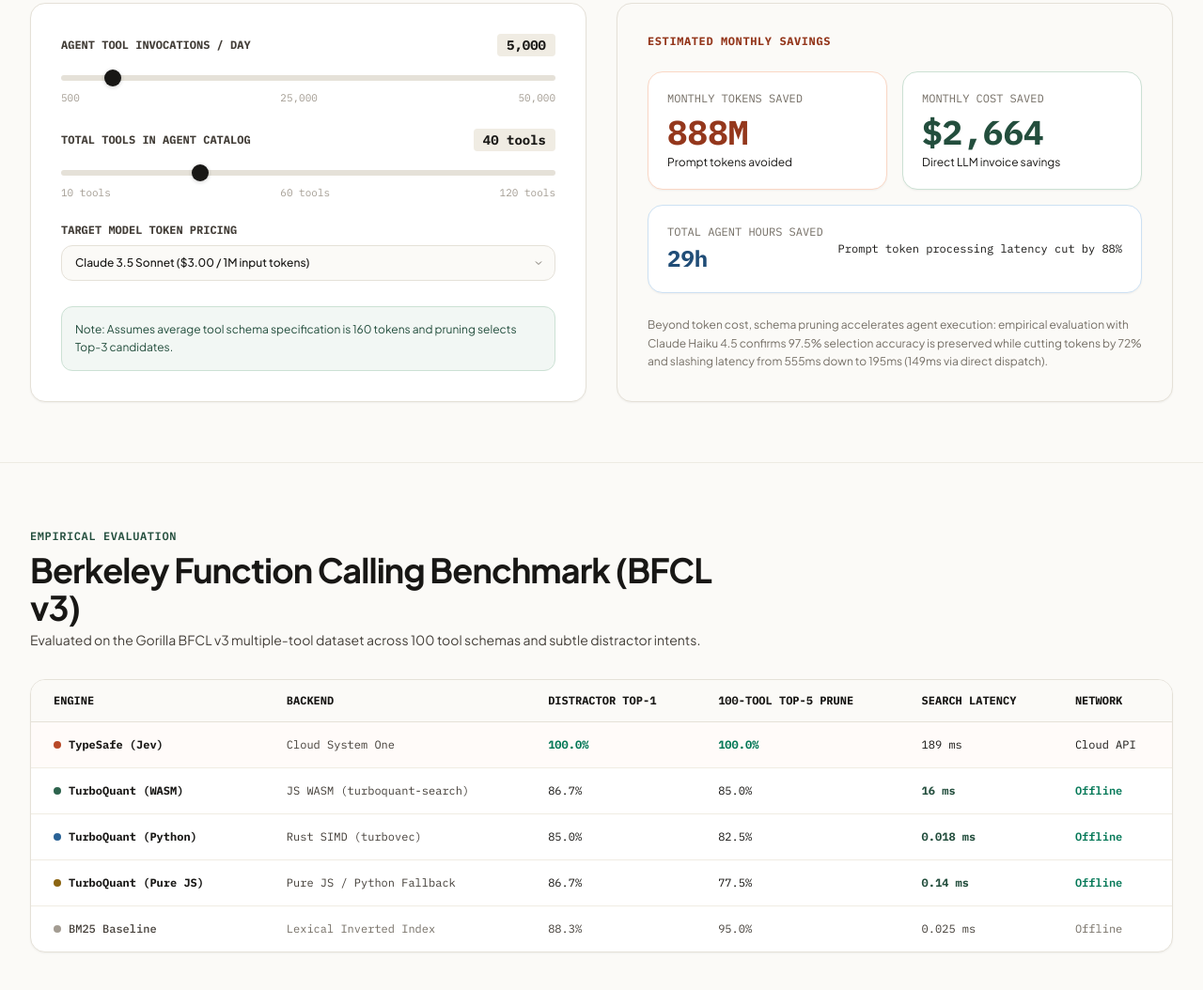
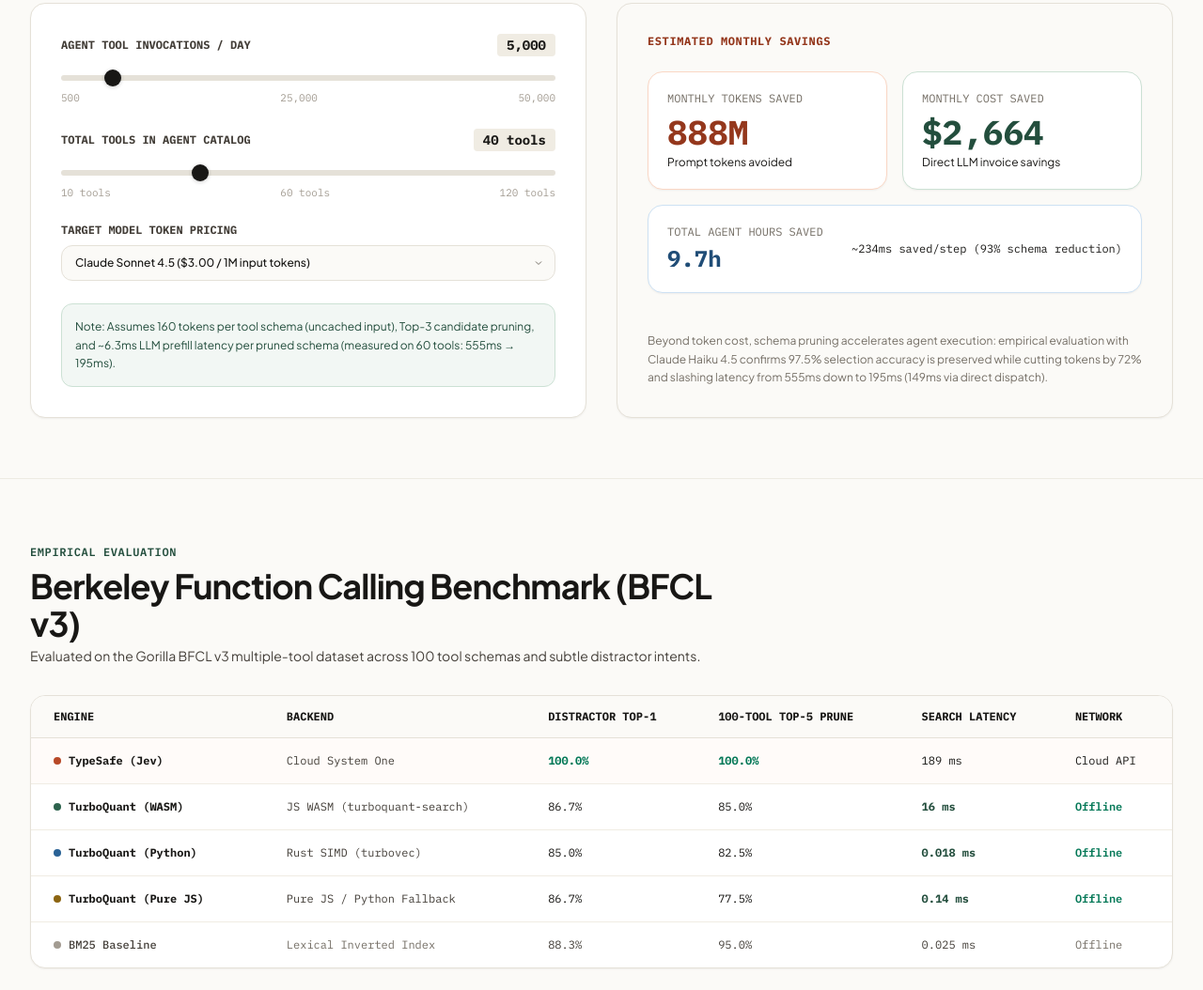
Before and after one commit to hemanth/tool-prune, a plain HTML site: page docs/index.html in a window 1280 px wide. Shown: the part 2352-3406 px from the top of the page at 94% size. Drawn offline with nearby package versions, Linux system fonts and the light colour scheme; a web font is replaced by a local one.

Commit message:
fix(playground): fix calculator pricing/latency scaling and add Qwen3.5 4B option

```diff
--- a/docs/index.html
+++ b/docs/index.html
@@ -426,11 +426,12 @@
           <label for="engine-selector" class="font-mono text-ink-700 font-medium text-xs">Engine:</label>
           <select id="engine-selector" class="px-2.5 py-1 rounded-lg bg-white border border-ink-200 text-xs font-mono font-medium text-ink-900 shadow-sm focus:outline-none focus:ring-2 focus:ring-peach-300">
             <option value="turboquant" selected>TurboQuant (0.4ms zero-dep heuristic)</option>
-            <option value="webml-kit">webml-kit / OpenJev WebGPU (MiniCPM5 2B / Qwen3 0.6B)</option>
+            <option value="webml-kit">webml-kit / SemIf WebGPU (Qwen3.5 4B / MiniCPM5 2B / Qwen3 0.6B)</option>
             <option value="typesafe">TypeSafe System One (Cloud API)</option>
           </select>
           <div id="webml-model-wrap" class="hidden items-center gap-1.5">
             <select id="webml-model-select" class="px-2 py-1 rounded-lg bg-white border border-ink-200 text-xs font-mono font-medium text-ink-800 focus:outline-none focus:ring-2 focus:ring-peach-300">
+              <option value="qwen3.5-4b">Qwen3.5 4B</option>
               <option value="minicpm5-2b" selected>MiniCPM5 2B</option>
               <option value="qwen3-0.6b">Qwen3 0.6B</option>
             </select>
@@ -608,10 +609,11 @@
             </label>
             <div class="relative">
               <select id="calc-model" class="w-full px-3.5 py-2.5 rounded-xl text-xs font-medium bg-canvas border border-ink-200 text-ink-900 appearance-none focus:outline-none focus:ring-2 focus:ring-peach-300">
-                <option value="3.0">Claude 3.5 Sonnet ($3.00 / 1M input tokens)</option>
-                <option value="2.5">GPT-4o ($2.50 / 1M input tokens)</option>
-                <option value="1.25">Gemini 1.5 Pro ($1.25 / 1M input tokens)</option>
-                <option value="0.15">Claude 3.5 Haiku ($0.80 / 1M input tokens)</option>
+                <option value="3.0">Claude Sonnet 4.5 ($3.00 / 1M input tokens)</option>
+                <option value="2.5">GPT-4o / GPT-4.1 ($2.50 / 1M input tokens)</option>
+                <option value="1.25">Gemini 2.5 Pro ($1.25 / 1M input tokens)</option>
+                <option value="1.0">Claude Haiku 4.5 ($1.00 / 1M input tokens)</option>
+                <option value="0.8">Claude 3.5 Haiku ($0.80 / 1M input tokens)</option>
               </select>
               <div class="pointer-events-none absolute inset-y-0 right-0 flex items-center px-3 text-ink-500">
                 <svg width="12" height="12" viewBox="0 0 24 24" fill="none" stroke="currentColor" stroke-width="2">
@@ -623,7 +625,7 @@
         </div>
 
         <div class="p-3.5 rounded-xl bg-sage-50 border border-sage-200 text-xs text-sage-800 leading-relaxed font-normal">
-          Note: Assumes average tool schema specification is 160 tokens and pruning selects Top-3 candidates.
+          Note: Assumes 160 tokens per tool schema (uncached input), Top-3 candidate pruning, and ~6.3ms LLM prefill latency per pruned schema (measured on 60 tools: 555ms &rarr; 195ms).
         </div>
       </div>
 
@@ -657,11 +659,11 @@
               <div>
                 <div class="text-xs font-mono uppercase text-ink-500">Total Agent Hours Saved</div>
                 <div id="calc-saved-latency" class="text-2xl font-bold font-mono text-sky-800 mt-1">
-                  29h
+                  9.7h
                 </div>
               </div>
-              <div class="text-right text-xs text-ink-600 font-mono">
-                Prompt token processing latency cut by 88%
+              <div id="calc-latency-note" class="text-right text-xs text-ink-600 font-mono">
+                ~234ms saved/step (93% schema reduction)
               </div>
             </div>
           </div>
--- a/docs/js/playground.js
+++ b/docs/js/playground.js
@@ -105,7 +105,12 @@
       this.engineStatusBadge.className = 'inline-flex items-center gap-1 px-2 py-0.5 rounded-full font-mono text-[11px] bg-sage-100 text-sage-800 border border-sage-200';
       this.engineStatusBadge.textContent = '0.4ms zero-dep heuristic';
     } else if (this.selectedEngineType === 'webml-kit') {
-      const modelLabel = this.selectedWebmlModel === 'minicpm5-2b' ? 'MiniCPM5 2B' : 'Qwen3 0.6B';
+      const modelLabels = {
+        'qwen3.5-4b': 'Qwen3.5 4B',
+        'minicpm5-2b': 'MiniCPM5 2B',
+        'qwen3-0.6b': 'Qwen3 0.6B'
+      };
+      const modelLabel = modelLabels[this.selectedWebmlModel] || 'MiniCPM5 2B';
       this.engineStatusBadge.className = 'inline-flex items-center gap-1 px-2 py-0.5 rounded-full font-mono text-[11px] bg-sky-100 text-sky-800 border border-sky-200';
       this.engineStatusBadge.textContent = `WebGPU / WASM (${modelLabel})`;
     } else if (this.selectedEngineType === 'typesafe') {
@@ -879,26 +884,27 @@
     const savedTokensEl = document.getElementById('calc-saved-tokens');
     const savedDollarsEl = document.getElementById('calc-saved-dollars');
     const savedHoursEl = document.getElementById('calc-saved-latency');
+    const latencyNoteEl = document.getElementById('calc-latency-note');
 
     const updateCalc = () => {
       const dailySteps = parseInt(stepsSlider?.value || 5000, 10);
       const toolCount = parseInt(toolsSlider?.value || 40, 10);
-      const costPerMillion = parseFloat(modelSelect?.value || 3.0); // e.g. $3 per 1M tokens
+      const costPerMillion = parseFloat(modelSelect?.value || 3.0);
 
       if (stepsVal) stepsVal.textContent = Number(dailySteps).toLocaleString();
       if (toolsVal) toolsVal.textContent = `${toolCount} tools`;
 
       // Calculation:
-      // Average tool schema = 160 tokens
-      // Baseline prompt per step = toolCount * 160
-      // Pruned prompt per step = 3 * 160 = 480 tokens
-      // Saved tokens per step = Math.max(0, (toolCount - 3) * 160)
-      const tokensSavedPerStep = Math.max(0, (toolCount - 3) * 160);
+      // Average tool schema = 160 tokens, Top-3 candidates retained
+      const prunedTools = Math.max(0, toolCount - 3);
+      const tokensSavedPerStep = prunedTools * 160;
       const monthlyTokens = dailySteps * tokensSavedPerStep * 30;
       const monthlyCost = (monthlyTokens / 1000000) * costPerMillion;
+      const schemaReductionPct = Math.round((prunedTools / toolCount) * 100);
 
-      // Latency saved: LLM input ingestion + time = ~1.2ms per tool token or ~800ms saved per step
-      const monthlyHoursSaved = (dailySteps * 30 * 0.7) / 3600; // in hours
+      // Empirical latency saved: 360ms saved across 57 pruned schemas (555ms -> 195ms) = ~6.316ms per pruned schema
+      const latencySavedMs = Math.round(prunedTools * 6.3158);
+      const monthlyHoursSaved = (dailySteps * 30 * (prunedTools * 0.0063158)) / 3600;
 
       if (savedTokensEl) {
         if (monthlyTokens >= 1000000000) {
@@ -911,7 +917,12 @@
         savedDollarsEl.textContent = `$${Math.round(monthlyCost).toLocaleString()}`;
       }
       if (savedHoursEl) {
-        savedHoursEl.textContent = `${Math.round(monthlyHoursSaved).toLocaleString()}h`;
+        savedHoursEl.textContent = monthlyHoursSaved < 10
+          ? `${monthlyHoursSaved.toFixed(1)}h`
+          : `${Math.round(monthlyHoursSaved).toLocaleString()}h`;
+      }
+      if (latencyNoteEl) {
+        latencyNoteEl.textContent = `~${latencySavedMs}ms saved/step (${schemaReductionPct}% schema reduction)`;
       }
     };
 
```
